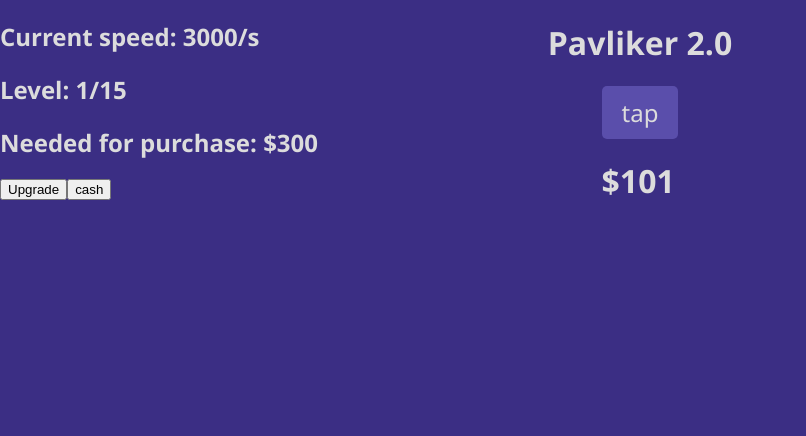
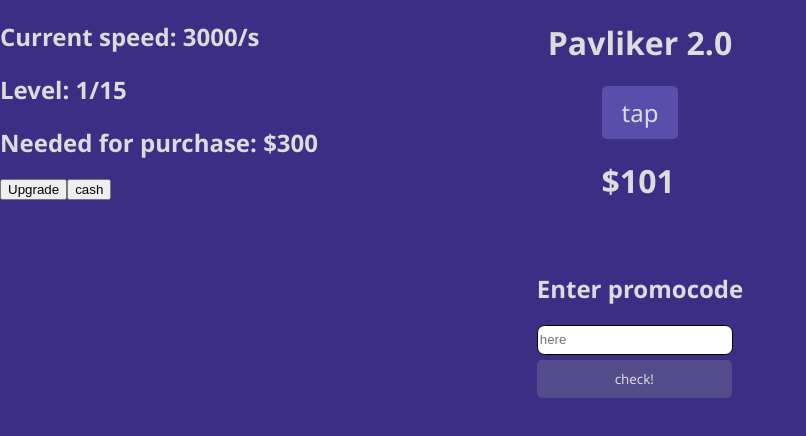
Before and after one commit to artemka-ismagilov/pavliker2.0, a React (Vite) app: page / in a window 1280 px wide. Shown: the top 436 px of the page, without its empty margins (0-806 px from the left). Built offline with nearby package versions, Linux system fonts and the light colour scheme.

Commit message:
creating promo codes

```diff
--- a/src/App.css
+++ b/src/App.css
@@ -10,6 +10,7 @@ html, body {
   display: flex;
   flex-direction: column; /* Вертикальное расположение элементов */
   align-items: center; /* Центрируем элементы по горизонтали */
+  margin-bottom: 50px;
 }
 
 .myFuns {
@@ -45,3 +46,20 @@ h1, h2 {
   font-family: 'Segoe UI', Tahoma, Geneva, Verdana, sans-serif; /* Шрифт */
   font-size: 1.5rem; /* Увеличиваем размер шрифта для кнопки */
 }
+.promocodeStyle{
+  width: 190px;
+  border-radius: 7.5px;
+  border: 1px solid black;
+  height: 26px;
+  margin-bottom: 5px;
+}
+.checkPromoStyle{
+  width: 195px;
+  cursor: pointer;
+  color: rgb(220, 220, 220); /* Цвет текста кнопки */
+  background-color: #544b8b; /* Цвет фона кнопки */
+  border: none; /* Убираем границу */
+  padding: 10px 20px; /* Отступы внутри кнопки */
+  border-radius: 5px; /* Скругление углов */
+  font-family: 'Segoe UI', Tahoma, Geneva, Verdana, sans-serif; /* Шрифт */
+}
--- a/src/App.jsx
+++ b/src/App.jsx
@@ -1,9 +1,8 @@
 import { useEffect, useState } from 'react';
-import reactLogo from './assets/react.svg';
-import viteLogo from '/vite.svg';
 import MenuLeft from './components/MenuLeft'
 import IncrementButton from './components/IncrementButton';
 import HandleKeyDown from './components/HandleKeyDown';
+import promoCodes from './components/promoCodes';
 import './App.css';
 
 function App() {
@@ -11,10 +10,15 @@ function App() {
   const [speedToIncrement, setSpeedToIncrement] = useState(3000);
   const [priceToUpdateSpeed, setPriceToUpdateSpeed] = useState(300);
   const [level, setLevel] = useState(1);
+  const [enterPromo, setEnterPromo] = useState();
 
   function incrementCounter() {
     setCount(prevCount => prevCount + 1);
   }
+
+  // add a promo code system
+  // the function of checking the input of the correct word
+
 
   function buyUpgrade() {
     if (count >= priceToUpdateSpeed && level < 15) {
@@ -58,6 +62,9 @@ function App() {
         buyUpgrade={buyUpgrade}
         cheatForMe={cheatForMe}
       />
+      <h2>Enter promocode</h2>
+      <input value={enterPromo} type="text" className='promocodeStyle' placeholder='here' />
+      <button className='checkPromoStyle' style={{ display: 'block' }}>check!</button>
     </>
   );
 }
--- /dev/null
+++ b/src/components/promoCodes.js
@@ -0,0 +1,6 @@
+const promoCodes = [
+    "chips", "apple", "phone", "melon", "react", "java", "pavliker2"
+];
+const superPromoCode = "pavliker2";
+
+export default promoCodes;
```
